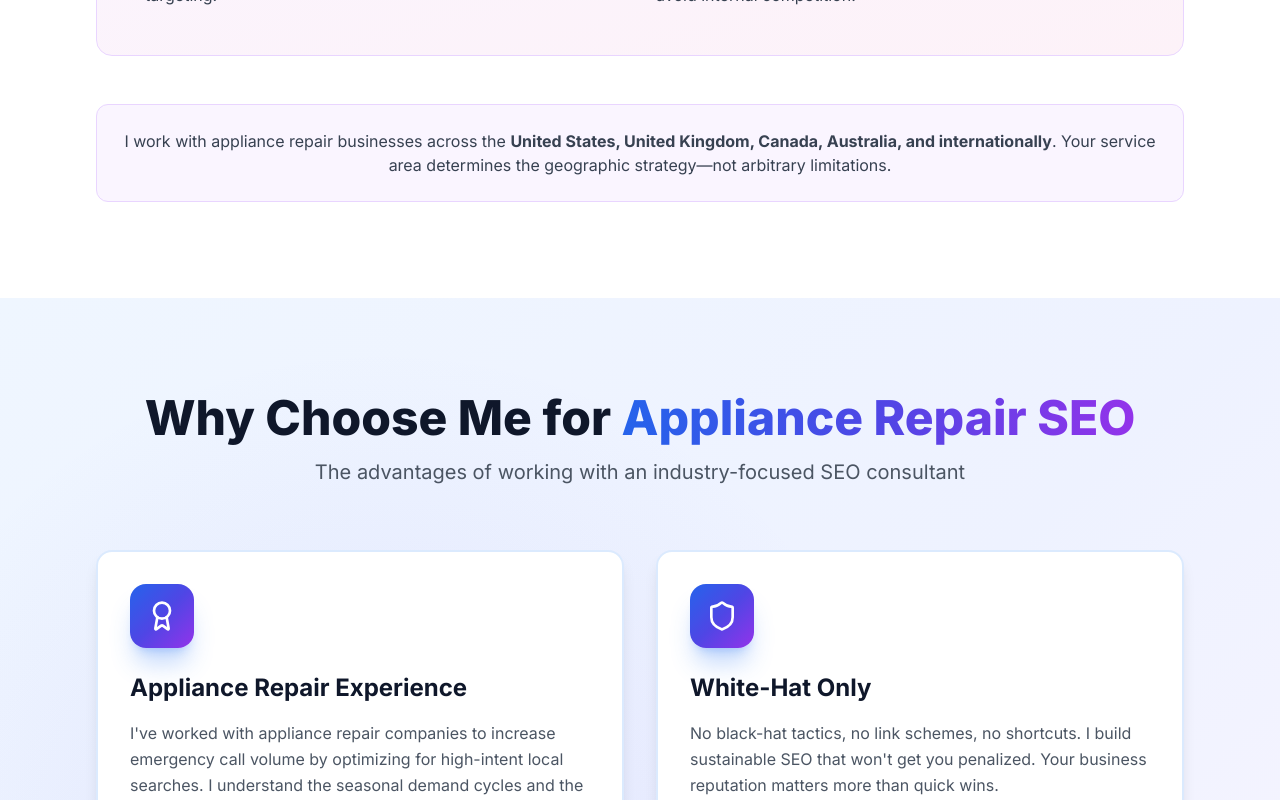
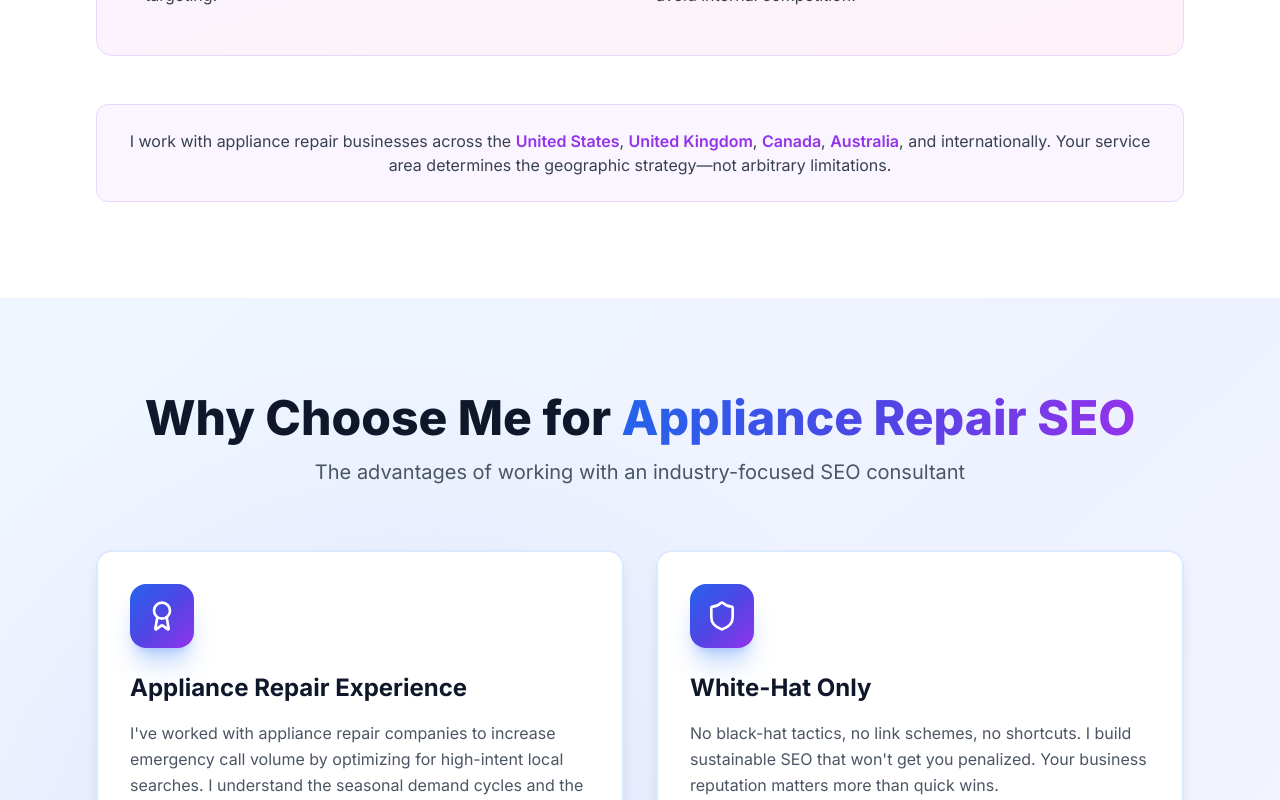
Before and after one commit to MoazHaider8/moazhaider-portfolio, a Next.js app: page /industries/appliance-repair-seo in a window 1280 px wide. Shown: the part 5200-6000 px from the top of the page. Built offline with nearby package versions, Linux system fonts and the light colour scheme.

Commit message:
Add internal links to country pages across homepage, footer, and content sections

```diff
--- a/components/Footer.tsx
+++ b/components/Footer.tsx
@@ -34,10 +34,18 @@ export default function Footer() {
   ];
 
   const locationLinks = [
-    { name: "United States", href: "/locations/united-states" },
-    { name: "United Kingdom", href: "/locations/united-kingdom" },
-    { name: "Canada", href: "/locations/canada" },
-    { name: "Australia", href: "/locations/australia" },
+    { name: "United States", href: "/united-states" },
+    { name: "United Kingdom", href: "/united-kingdom" },
+    { name: "Canada", href: "/canada" },
+    { name: "Australia", href: "/australia" },
+    { name: "India", href: "/india" },
+    { name: "Germany", href: "/germany" },
+    { name: "France", href: "/france" },
+    { name: "Italy", href: "/italy" },
+    { name: "Spain", href: "/spain" },
+    { name: "Netherlands", href: "/netherlands" },
+    { name: "UAE", href: "/uae" },
+    { name: "Singapore", href: "/singapore" },
   ];
 
   return (
--- a/components/LocationsAccordionNew.tsx
+++ b/components/LocationsAccordionNew.tsx
@@ -2,6 +2,7 @@
 
 import { motion } from "framer-motion";
 import { Globe, MapPin } from "lucide-react";
+import Link from "next/link";
 
 const fadeUp = {
   hidden: { opacity: 0, y: 20 },
@@ -22,72 +23,84 @@ const countries = [
   {
     code: "US",
     name: "United States",
+    slug: "united-states",
     flagGradient: "from-blue-700 via-white to-red-600",
     cities: "New York, Los Angeles, Chicago, Houston"
   },
   {
     code: "GB",
     name: "United Kingdom",
+    slug: "united-kingdom",
     flagGradient: "from-blue-800 via-white to-red-700",
     cities: "London, Manchester, Birmingham"
   },
   {
     code: "CA",
     name: "Canada",
+    slug: "canada",
     flagGradient: "from-red-600 via-white to-red-600",
     cities: "Toronto, Vancouver, Montreal"
   },
   {
     code: "AU",
     name: "Australia",
+    slug: "australia",
     flagGradient: "from-blue-700 via-white to-blue-700",
     cities: "Sydney, Melbourne, Brisbane"
   },
   {
     code: "IN",
     name: "India",
+    slug: "india",
     flagGradient: "from-orange-500 via-white to-green-600",
     cities: "Mumbai, Delhi, Bangalore"
   },
   {
     code: "DE",
     name: "Germany",
+    slug: "germany",
     flagGradient: "from-gray-900 via-red-600 to-yellow-400",
     cities: "Berlin, Munich, Hamburg"
   },
   {
     code: "FR",
     name: "France",
+    slug: "france",
     flagGradient: "from-blue-700 via-white to-red-600",
     cities: "Paris, Lyon, Marseille"
   },
   {
     code: "IT",
     name: "Italy",
+    slug: "italy",
     flagGradient: "from-green-600 via-white to-red-600",
     cities: "Rome, Milan, Naples"
   },
   {
     code: "ES",
     name: "Spain",
+    slug: "spain",
     flagGradient: "from-red-600 via-yellow-400 to-red-600",
     cities: "Madrid, Barcelona, Valencia"
   },
   {
     code: "NL",
     name: "Netherlands",
+    slug: "netherlands",
     flagGradient: "from-red-600 via-white to-blue-700",
     cities: "Amsterdam, Rotterdam, The Hague"
   },
   {
     code: "AE",
     name: "UAE",
+    slug: "uae",
     flagGradient: "from-green-600 via-white to-gray-900",
     cities: "Dubai, Abu Dhabi, Sharjah"
   },
   {
     code: "SG",
     name: "Singapore",
+    slug: "singapore",
     flagGradient: "from-red-600 via-white to-red-600",
     cities: "Singapore City"
   }
@@ -141,7 +154,8 @@ export default function LocationsAccordion() {
               }}
               className="group cursor-pointer"
             >
-              <div className="glass-card rounded-2xl p-6 h-full hover:shadow-2xl transition-all duration-300 relative overflow-hidden">
+              <Link href={`/${country.slug}`} className="block">
+                <div className="glass-card rounded-2xl p-6 h-full hover:shadow-2xl transition-all duration-300 relative overflow-hidden">
                 {/* Header with Flag and Country */}
                 <div className="flex items-start gap-3 mb-4">
                   <motion.div
@@ -170,6 +184,7 @@ export default function LocationsAccordion() {
                   </span>
                 </div>
               </div>
+              </Link>
             </motion.div>
           ))}
         </motion.div>
--- a/components/industries/IndustriesLocations.tsx
+++ b/components/industries/IndustriesLocations.tsx
@@ -2,6 +2,7 @@
 
 import { motion } from "framer-motion";
 import { MapPin } from "lucide-react";
+import Link from "next/link";
 
 export default function IndustriesLocations() {
   return (
@@ -28,7 +29,7 @@ export default function IndustriesLocations() {
             Home services need city-level targeting. SaaS needs global reach. Professional services often need both.
           </p>
           <p className="text-lg text-gray-700 dark:text-gray-200">
-            I work with businesses across the United States, United Kingdom, Canada, Australia, and internationally.
+            I work with businesses across the <Link href="/united-states" className="text-purple-600 dark:text-purple-400 hover:underline font-semibold">United States</Link>, <Link href="/united-kingdom" className="text-purple-600 dark:text-purple-400 hover:underline font-semibold">United Kingdom</Link>, <Link href="/canada" className="text-purple-600 dark:text-purple-400 hover:underline font-semibold">Canada</Link>, <Link href="/australia" className="text-purple-600 dark:text-purple-400 hover:underline font-semibold">Australia</Link>, and internationally.
             Your industry determines the geographic strategy—not arbitrary limitations.
           </p>
         </motion.div>
--- a/components/industry-page/IndustryLocations.tsx
+++ b/components/industry-page/IndustryLocations.tsx
@@ -3,6 +3,7 @@
 import { motion } from "framer-motion";
 import { MapPin, Globe } from "lucide-react";
 import { IndustryPageData } from "@/lib/industryData";
+import Link from "next/link";
 
 export default function IndustryLocations({ industry }: { industry: IndustryPageData }) {
   return (
@@ -77,7 +78,10 @@ export default function IndustryLocations({ industry }: { industry: IndustryPage
         >
           <p className="text-gray-700 dark:text-gray-300">
             I work with {industry.name.toLowerCase()} businesses across the{" "}
-            <strong>United States, United Kingdom, Canada, Australia, and internationally</strong>.
+            <Link href="/united-states" className="font-semibold text-purple-600 dark:text-purple-400 hover:underline">United States</Link>,{" "}
+            <Link href="/united-kingdom" className="font-semibold text-purple-600 dark:text-purple-400 hover:underline">United Kingdom</Link>,{" "}
+            <Link href="/canada" className="font-semibold text-purple-600 dark:text-purple-400 hover:underline">Canada</Link>,{" "}
+            <Link href="/australia" className="font-semibold text-purple-600 dark:text-purple-400 hover:underline">Australia</Link>, and internationally.
             Your service area determines the geographic strategy—not arbitrary limitations.
           </p>
         </motion.div>
--- a/components/service-detail/ServiceDefinition.tsx
+++ b/components/service-detail/ServiceDefinition.tsx
@@ -157,7 +157,7 @@ export default function ServiceDefinition({ service }: Props) {
                   <h4 className="text-lg font-bold text-gray-900 dark:text-white">Availability</h4>
                 </div>
                 <p className="text-gray-600 dark:text-gray-400">
-                  Serving clients <span className="font-semibold text-gray-900 dark:text-white">worldwide</span>, with primary markets in US, UK, Canada, and Australia
+                  Serving clients <span className="font-semibold text-gray-900 dark:text-white">worldwide</span>, with primary markets in <Link href="/united-states" className="text-green-600 dark:text-green-400 hover:underline font-semibold">US</Link>, <Link href="/united-kingdom" className="text-green-600 dark:text-green-400 hover:underline font-semibold">UK</Link>, <Link href="/canada" className="text-green-600 dark:text-green-400 hover:underline font-semibold">Canada</Link>, and <Link href="/australia" className="text-green-600 dark:text-green-400 hover:underline font-semibold">Australia</Link>
                 </p>
               </div>
             </motion.div>
```
Also changed, not shown: public/sw.js.
